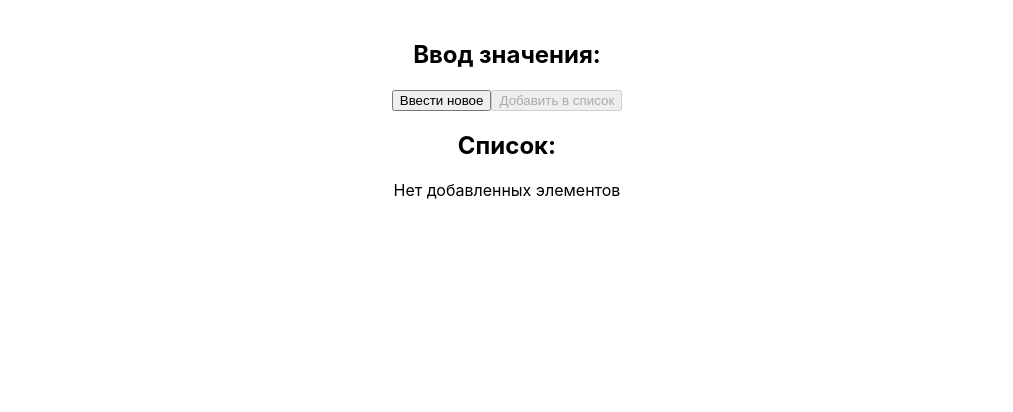
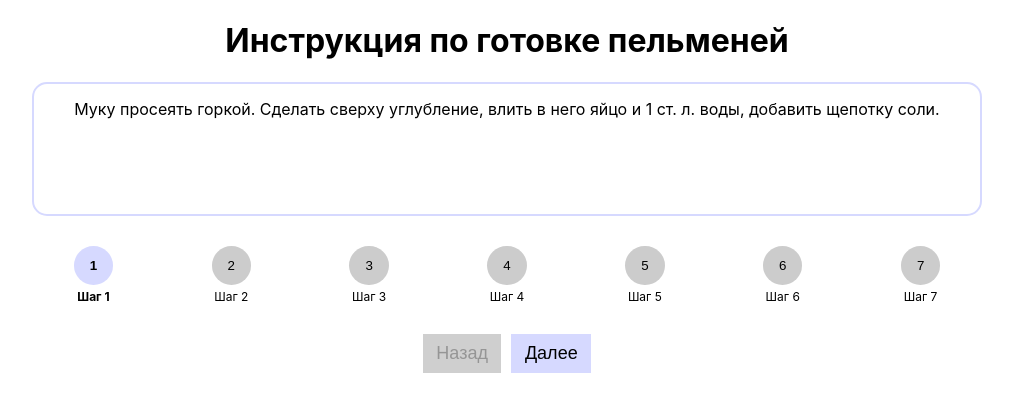
Before and after one commit to arsenyevdmitry/ResultSchool-project-1, a React (Create React App) app: page / in a window 1280 px wide. Shown: the top 412 px of the page, without its empty margins (133-1146 px from the left). Built offline with nearby package versions, Linux system fonts and the light colour scheme.

Commit message:
cooking instructions

```diff
--- a/src/App.css
+++ /dev/null
@@ -1,105 +0,0 @@
-body {
-	margin: 0;
-	font-family: -apple-system, BlinkMacSystemFont, "Segoe UI", "Roboto",
-		"Oxygen", "Ubuntu", "Cantarell", "Fira Sans", "Droid Sans",
-		"Helvetica Neue", sans-serif;
-	-webkit-font-smoothing: antialiased;
-	-moz-osx-font-smoothing: grayscale;
-}
-
-code {
-	font-family: source-code-pro, Menlo, Monaco, Consolas, "Courier New",
-		monospace;
-}
-
-:root {
-	--accent-color-hue: 236;
-	--accent-color-saturation: 100%;
-	--disabled-color: #cfcfcf;
-	--error-color: #d40000;
-}
-
-.app {
-	text-align: center;
-	max-width: 700px;
-	margin: 0 auto;
-	padding: 20px;
-}
-
-.error {
-	color: var(--error-color);
-	font-weight: bold;
-}
-
-.page-heading {
-	margin: 0 0 0.5rem;
-	font-size: 25px;
-	font-weight: bold;
-}
-
-.no-margin-text {
-	margin: 0;
-}
-
-.current-value {
-	font-weight: bold;
-}
-
-.buttons-container {
-	margin-top: 1.5rem;
-	display: flex;
-	justify-content: center;
-	gap: 10px;
-}
-
-.button {
-	padding: 0.5em 0.75em;
-	background-color: hsl(
-		var(--accent-color-hue),
-		var(--accent-color-saturation),
-		92%
-	);
-	font-size: 18px;
-	border: none;
-	transition: background-color 0.15s ease;
-}
-
-.button:hover {
-	background-color: hsl(
-		var(--accent-color-hue),
-		var(--accent-color-saturation),
-		87%
-	);
-}
-
-.button:active {
-	background-color: hsl(
-		var(--accent-color-hue),
-		var(--accent-color-saturation),
-		82%
-	);
-}
-
-.button:disabled {
-	background-color: var(--disabled-color);
-}
-
-.list-container {
-	margin-top: 1.5rem;
-}
-
-.list-heading {
-	font-size: 20px;
-	font-weight: bold;
-	margin: 0 0 0.5rem;
-}
-
-.list {
-	text-align: left;
-	margin: 0 auto;
-	max-width: 300px;
-}
-
-.list-item:not(:last-child) {
-	margin-bottom: 0.5em;
-}
--- a/src/App.js
+++ b/src/App.js
@@ -1,60 +1,75 @@
-import "./App.css";
-
 import React, { useState } from "react";
 
-const App = () => {
-	const [value, setValue] = useState("");
-	const [list, setList] = useState([]);
-	const [error, setError] = useState("");
+import data from "./data.json";
+import styles from "./app.module.css";
 
-	const onInputButtonClick = () => {
-		const promptValue = prompt("Введите значение:");
-		if (promptValue) {
-			if (promptValue.length < 3) {
-				setError("Значение должно содержать минимум 3 символа.");
-			} else {
-				setValue(promptValue);
-				setError("");
-			}
+export const App = () => {
+	const [steps, setSteps] = useState(data);
+	const [activeIndex, setActiveIndex] = useState(0);
+
+	const handleNext = () => {
+		if (activeIndex < steps.length - 1) {
+			setActiveIndex(activeIndex + 1);
+		} else {
+			setActiveIndex(0);
 		}
 	};
 
-	const onAddButtonClick = () => {
-		if (value.length >= 3) {
-			const newList = [...list, { id: Date.now(), value: value }];
-			setList(newList);
-			setValue("");
-			setError("");
+	const handlePrev = () => {
+		if (activeIndex > 0) {
+			setActiveIndex(activeIndex - 1);
 		}
 	};
 
-	const isValueValid = value.length >= 3;
+	const handleStepClick = (index) => {
+		setActiveIndex(index);
+	};
+
+	const isFirstStep = activeIndex === 0;
+	const isLastStep = activeIndex === steps.length - 1;
 
 	return (
-		<div className="app">
-			<div>
-				<h2>Ввод значения:</h2>
-				<output>{value}</output>
-				{error && <div className="error">{error}</div>}
-				<button onClick={onInputButtonClick}>Ввести новое</button>
-				<button onClick={onAddButtonClick} disabled={!isValueValid}>
-					Добавить в список
-				</button>
-			</div>
-			<div>
-				<h2>Список:</h2>
-				{list.length > 0 ? (
-					<ul>
-						{list.map((item) => (
-							<li key={item.id}>{item.value}</li>
+		<div className={styles.container}>
+			<div className={styles.card}>
+				<h1>Инструкция по готовке пельменей</h1>
+				<div className={styles.steps}>
+					<div className={styles["steps-content"]}>
+						{steps[activeIndex].content}
+					</div>
+					<ul className={styles["steps-list"]}>
+						{steps.map((step, index) => (
+							<li
+								key={index}
+								className={`${styles["steps-item"]} ${
+									index <= activeIndex ? styles.done : ""
+								} ${
+									index === activeIndex ? styles.active : ""
+								}`}
+							>
+								<button
+									className={styles["steps-item-button"]}
+									onClick={() => handleStepClick(index)}
+								>
+									{index + 1}
+								</button>
+								Шаг {index + 1}
+							</li>
 						))}
 					</ul>
-				) : (
-					<p>Нет добавленных элементов</p>
-				)}
+					<div className={styles["buttons-container"]}>
+						<button
+							className={styles.button}
+							onClick={handlePrev}
+							disabled={isFirstStep}
+						>
+							Назад
+						</button>
+						<button className={styles.button} onClick={handleNext}>
+							{isLastStep ? "Начать сначала" : "Далее"}
+						</button>
+					</div>
+				</div>
 			</div>
 		</div>
 	);
 };
-
-export default App;
--- /dev/null
+++ b/src/app.module.css
@@ -0,0 +1,72 @@
+.container {
+	text-align: center;
+	max-width: 950px;
+	margin: 0 auto;
+}
+
+.buttons-container {
+	display: flex;
+	justify-content: center;
+	gap: 10px;
+}
+
+.button {
+	padding: 0.5em 0.75em;
+	background-color: hsl(var(--accent-color-hue), var(--accent-color-saturation), 92%);
+	font-size: 18px;
+	border: none;
+	transition: background-color 0.15s ease;
+}
+
+.button:hover {
+	background-color: hsl(var(--accent-color-hue), var(--accent-color-saturation), 87%);
+}
+
+.button:disabled {
+	background-color: var(--disabled-color);
+}
+
+.steps-content {
+	margin-bottom: 30px;
+	min-height: 100px;
+	border: 2px solid hsl(var(--accent-color-hue), var(--accent-color-saturation), 92%);
+	border-radius: 15px;
+	padding: 15px 20px;
+}
+
+.steps-list {
+	list-style: none;
+	margin: 0;
+	margin-bottom: 30px;
+	padding: 0;
+	display: flex;
+	justify-content: space-between;
+	gap: 15px;
+}
+
+.steps-item {
+	display: flex;
+	flex-direction: column;
+	align-items: center;
+	flex: 1 1 0px;
+	font-size: 0.75rem;
+}
+
+.steps-item-button {
+	cursor: pointer;
+	border-radius: 50%;
+	padding: 0.75rem 1rem;
+	background: #cccccc;
+	border: none;
+	margin-bottom: 0.25rem;
+}
+
+.steps-item.active .steps-item-button,
+.steps-item.done .steps-item-button {
+	background: hsl(var(--accent-color-hue), var(--accent-color-saturation), 92%);
+}
+
+.steps-item.active,
+.steps-item.active .steps-item-button {
+	font-weight: bold;
+}
--- /dev/null
+++ b/src/data.json
@@ -0,0 +1,37 @@
+[
+	{
+		"id": "001",
+		"title": "Приготовление теста",
+		"content": "Муку просеять горкой. Сделать сверху углубление, влить в него яйцо и 1 ст. л. воды, добавить щепотку соли."
+	},
+	{
+		"id": "002",
+		"title": "Замешивание теста",
+		"content": "Собирая муку с краев к середине, чтобы вода и яйцо не выливались из углубления, замешивать тесто, добавляя небольшими порциями оставшуюся воду. Месить тесто для пельменей до тех пор, пока оно не станет эластичным и однородным, примерно 10 мин. Накрыть влажным полотенцем и оставить на 30 мин. Вода для пельменного теста должна быть ледяная. Для этого ее заранее ставят в холодильник или морозильник."
+	},
+	{
+		"id": "003",
+		"title": "Приготовление начинки",
+		"content": "Пока расстаивается тесто, приготовить начинку для пельменей. Лук и чеснок очистить и очень мелко порубить. Смешать говяжий и свиной фарш, добавить лук с чесноком, посолить, поперчить. Тщательно перемешать до однородности."
+	},
+	{
+		"id": "004",
+		"title": "Разделение теста",
+		"content": "Готовое тесто для пельменей разделить на 4 части. 3 части накрыть влажным полотенцем и отложить. Оставшееся тесто скатать в жгут толщиной 2 см. Нарезать его на кусочки шириной 1,5 см. На присыпанной мукой поверхности раскатать каждый кусочек теста в тонкую лепешку."
+	},
+	{
+		"id": "005",
+		"title": "Начинка и лепка",
+		"content": "Выложить в центр каждой лепешки по 1,5 ч. л. начинки, сложить кружок с начинкой пополам так, чтобы получился полумесяц. Соединить концы полумесяца и скрепить их. Плотно прижать пальцами, чтобы пельмени не разваливались при варке."
+	},
+	{
+		"id": "006",
+		"title": "Подготовка к варке",
+		"content": "Выложить пельмени на поднос или плоское блюдо, присыпать мукой. Так же приготовить пельмени из оставшегося теста."
+	},
+	{
+		"id": "007",
+		"title": "Варка пельменей",
+		"content": "Поставьте кастрюлю с водой на огонь и доведите до кипения. Посолите воду. Поместите пельмени в кипящую воду и варите около 5-7 минут, пока они не всплывут на поверхность. После этого варите еще 3-5 минут. Готовые пельмени должны быть нежными, но не жесткими. Осторожно выньте их из воды, дайте стечь и подавайте горячими с сметаной или соусом."
+	}
+]
--- a/src/index.css
+++ b/src/index.css
@@ -1,13 +1,17 @@
+:root {
+	--accent-color-hue: 236;
+	--accent-color-saturation: 100%;
+	--disabled-color: #cfcfcf;
+}
+
 body {
-  margin: 0;
-  font-family: -apple-system, BlinkMacSystemFont, 'Segoe UI', 'Roboto', 'Oxygen',
-    'Ubuntu', 'Cantarell', 'Fira Sans', 'Droid Sans', 'Helvetica Neue',
-    sans-serif;
-  -webkit-font-smoothing: antialiased;
-  -moz-osx-font-smoothing: grayscale;
+	margin: 0;
+	font-family: -apple-system, BlinkMacSystemFont, 'Segoe UI', 'Roboto', 'Oxygen',
+		'Ubuntu', 'Cantarell', 'Fira Sans', 'Droid Sans', 'Helvetica Neue', sans-serif;
+	-webkit-font-smoothing: antialiased;
+	-moz-osx-font-smoothing: grayscale;
 }
 
 code {
-  font-family: source-code-pro, Menlo, Monaco, Consolas, 'Courier New',
-    monospace;
+	font-family: source-code-pro, Menlo, Monaco, Consolas, 'Courier New', monospace;
 }
```
Also changed, not shown: src/index.js (+2 -6 lines), src/logo.svg (deleted), 1 other file (tests, documents, lock files or other folders).
